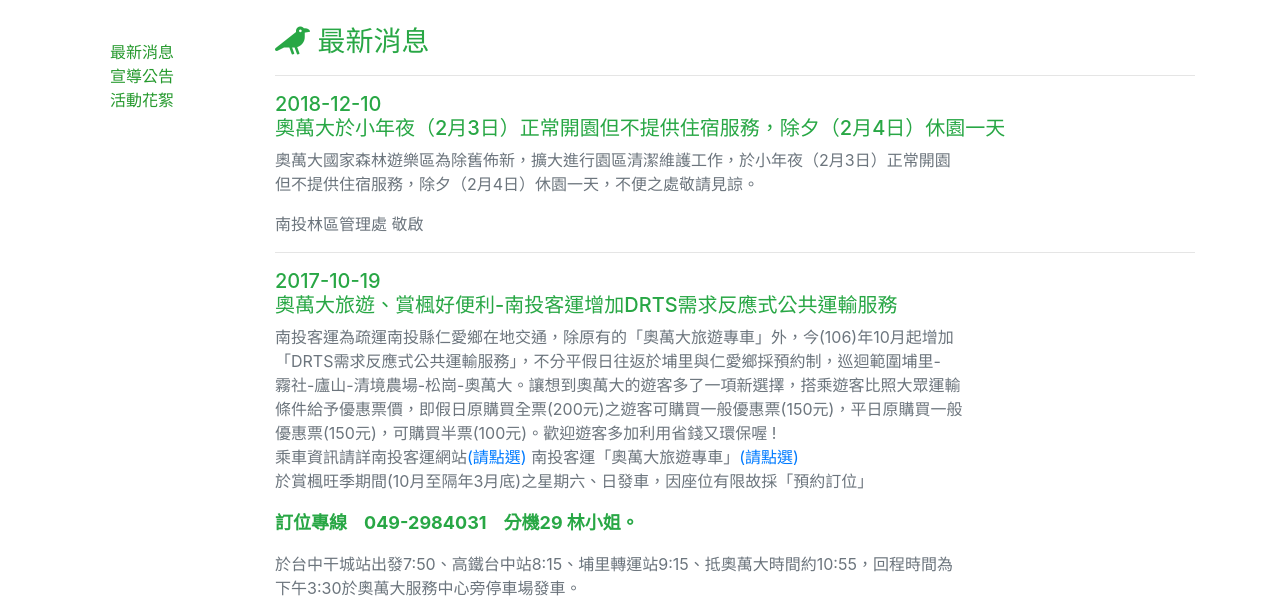
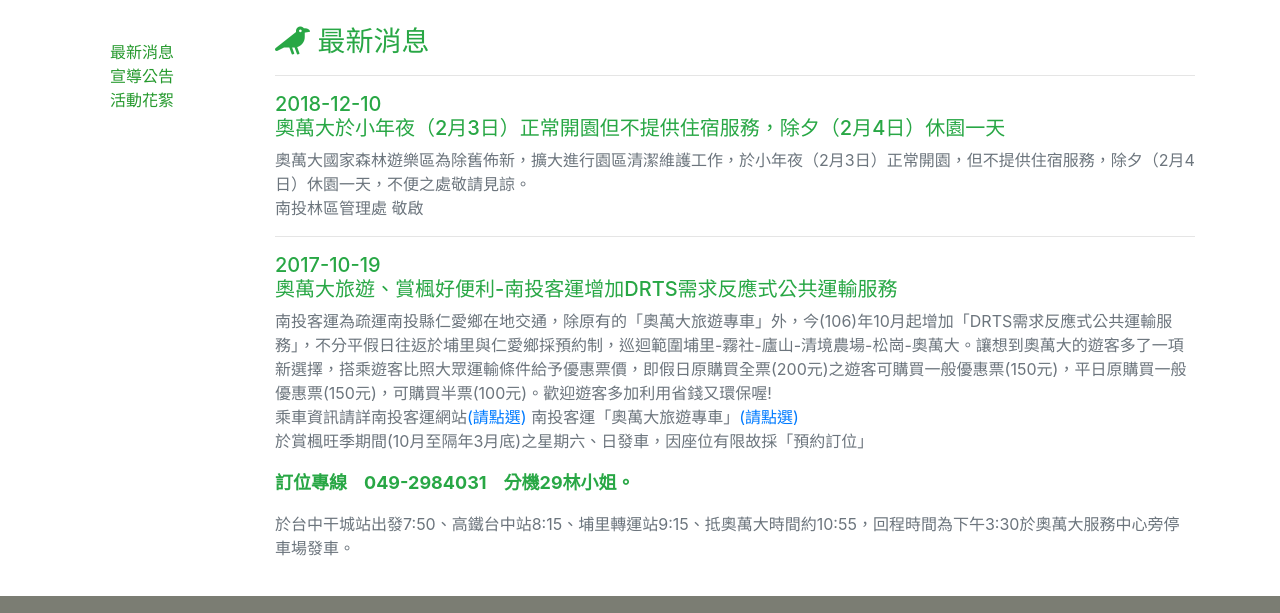
Before and after one commit to meteor0329/Aowanda, a plain HTML site: page news.html in a window 1280 px wide. Shown: the part 75-688 px from the top of the page. Drawn offline with Linux system fonts and the light colour scheme.

Commit message:
修改最新消息頁面

```diff
--- a/news.html
+++ b/news.html
@@ -84,7 +84,7 @@
 							服務項目
 						</a>
 						<div class="dropdown-menu" aria-labelledby="navbarDropdownMenuLink">
-							<a class="dropdown-item" href="#">遊客服務中心服務項目</a>
+							<a class="dropdown-item" href="center.html">遊客中心</a>
 							<a class="dropdown-item" href="#">餐飲服務</a>
 						</div>
 					</li>
@@ -123,18 +123,17 @@
 					<h3 class="text-left text-success"><i class="fas fa-crow"></i>&nbsp;最新消息</h3>
 					<hr>
 					<h5 class="text-success">2018-12-10<br>奧萬大於小年夜（2月3日）正常開園但不提供住宿服務，除夕（2月4日）休園一天</h5>
-					<p class="text-secondary">奧萬大國家森林遊樂區為除舊佈新，擴大進行園區清潔維護工作，於小年夜（2月3日）正常開園<br>但不提供住宿服務，除夕（2月4日）休園一天，不便之處敬請見諒。</p>
-					<p class="text-secondary">南投林區管理處 敬啟</p>
+					<p class="text-secondary">奧萬大國家森林遊樂區為除舊佈新，擴大進行園區清潔維護工作，於小年夜（2月3日）正常開園，但不提供住宿服務，除夕（2月4日）休園一天，不便之處敬請見諒。</br>
+					南投林區管理處 敬啟
 					<hr>
 					<h5 class="text-success">2017-10-19<br>奧萬大旅遊、賞楓好便利-南投客運增加DRTS需求反應式公共運輸服務</h5>
-					<p class="text-secondary">南投客運為疏運南投縣仁愛鄉在地交通，除原有的「奧萬大旅遊專車」外，今(106)年10月起增加<br>「DRTS需求反應式公共運輸服務」，不分平假日往返於埔里與仁愛鄉採預約制，巡迴範圍埔里-<br>霧社-廬山-清境農場-松崗-奧萬大。讓想到奧萬大的遊客多了一項新選擇，搭乘遊客比照大眾運輸<br>條件給予優惠票價，即假日原購買全票(200元)之遊客可購買一般優惠票(150元)，平日原購買一般<br>優惠票(150元)，可購買半票(100元)。歡迎遊客多加利用省錢又環保喔
-						!<br>乘車資訊請詳南投客運網站<a href="">(請點選)</a>
+					<p class="text-secondary">南投客運為疏運南投縣仁愛鄉在地交通，除原有的「奧萬大旅遊專車」外，今(106)年10月起增加「DRTS需求反應式公共運輸服務」，不分平假日往返於埔里與仁愛鄉採預約制，巡迴範圍埔里-霧社-廬山-清境農場-松崗-奧萬大。讓想到奧萬大的遊客多了一項新選擇，搭乘遊客比照大眾運輸條件給予優惠票價，即假日原購買全票(200元)之遊客可購買一般優惠票(150元)，平日原購買一般優惠票(150元)，可購買半票(100元)。歡迎遊客多加利用省錢又環保喔!<br>
+					乘車資訊請詳南投客運網站<a href="">(請點選)</a>
 
-						南投客運「奧萬大旅遊專車」<a href="">(請點選)</a><br>
-						於賞楓旺季期間(10月至隔年3月底)之星期六、日發車，因座位有限故採「預約訂位」<br>
-						<p class="text-success" style="font-size:18px;font-weight: bold">訂位專線 &nbsp; &nbsp;049-2984031 &nbsp; &nbsp;分機29
-							林小姐。</p>
-						<p class="text-secondary">於台中干城站出發7:50、高鐵台中站8:15、埔里轉運站9:15、抵奧萬大時間約10:55，回程時間為<br>下午3:30於奧萬大服務中心旁停車場發車。</p>
+					南投客運「奧萬大旅遊專車」<a href="">(請點選)</a><br>
+					於賞楓旺季期間(10月至隔年3月底)之星期六、日發車，因座位有限故採「預約訂位」<br>
+					<p class="text-success" style="font-size:18px;font-weight: bold">訂位專線 &nbsp; &nbsp;049-2984031 &nbsp; &nbsp;分機29林小姐。
+					<p class="text-secondary">於台中干城站出發7:50、高鐵台中站8:15、埔里轉運站9:15、抵奧萬大時間約10:55，回程時間為下午3:30於奧萬大服務中心旁停車場發車。</p>
 					</p>
 				</div>
 			</div>
```
